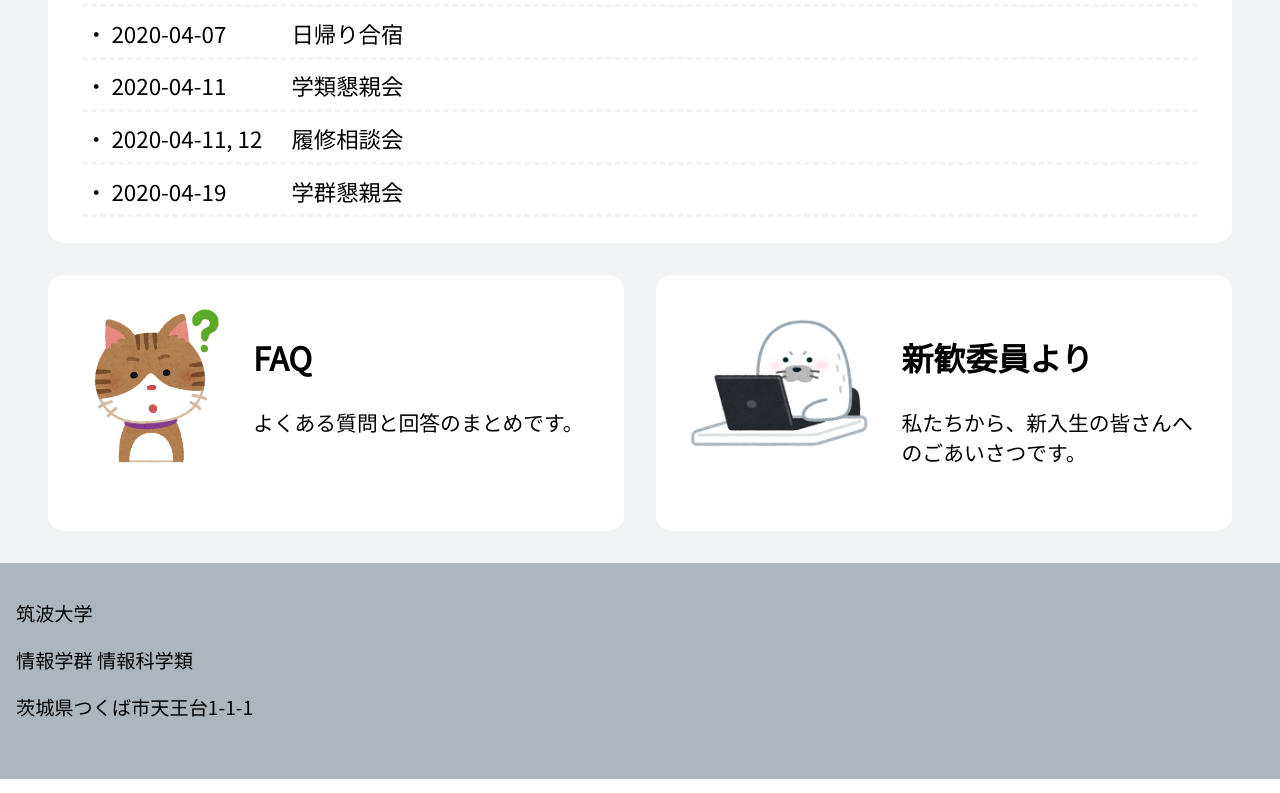
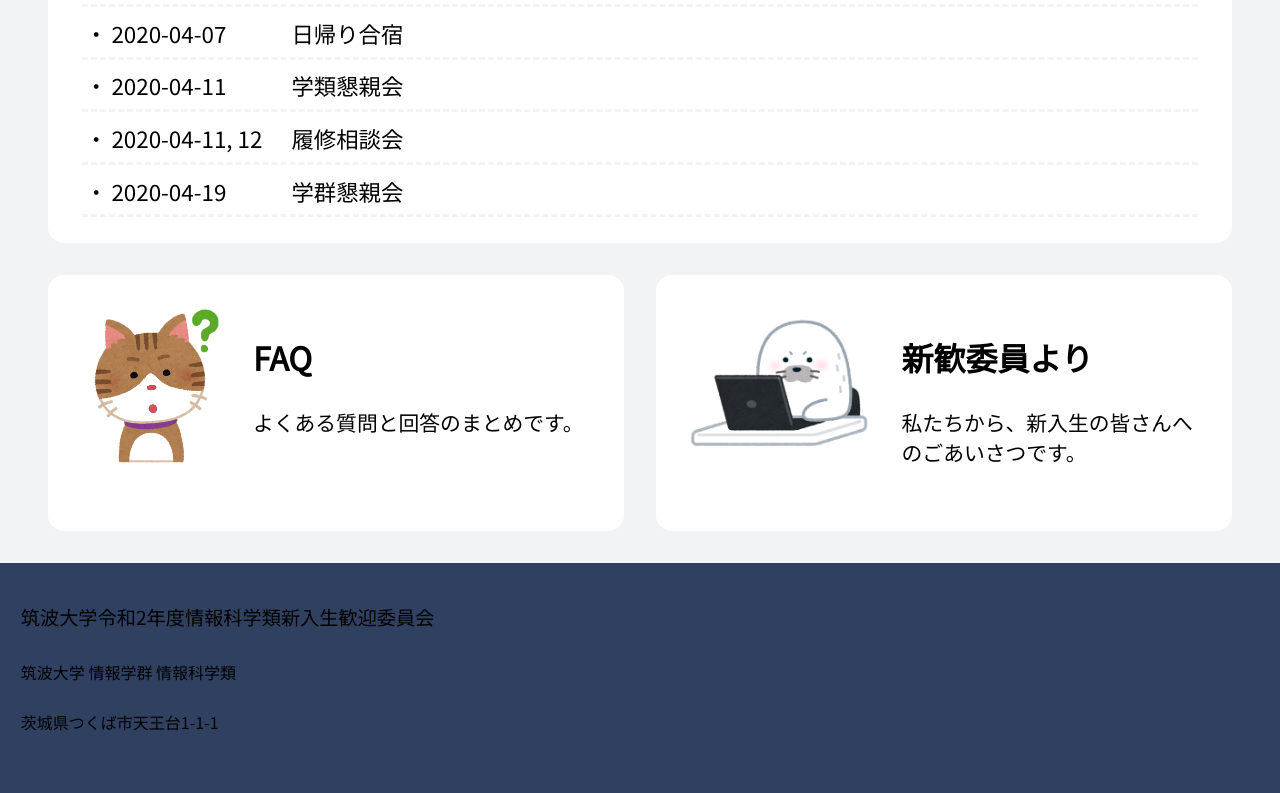
Before and after one commit to coins-shinkan/shinkan-web-20, a Gatsby site: page / in a window 1280 px wide. Shown: the part 506-1299 px from the top of the page. Built offline with nearby package versions, Linux system fonts and the light colour scheme; Gatsby itself is replaced by a stand-in of ours.

Commit message:
fix: change footer styles

```diff
--- a/src/components/Footer/footer.js
+++ b/src/components/Footer/footer.js
@@ -15,20 +15,23 @@ const Wrapper = styled.div`
   width: 100%;
   padding-top: 1rem;
   padding-left: 1rem;
-  p {
-    ${Media.MOBILE} {
-      font-size: 1rem;
-      margin: 0.2rem;
-    }
-  }
+`;
+
+const Text = styled.p`
+  font-size: 1rem;
+  padding: 0.3rem;
+`;
+
+const OrgName = styled(Text)`
+  font-size: 1.2rem;
 `;
 
 export default () => (
   <FooterRoot>
     <Wrapper>
-      <p>筑波大学</p>
-      <p>情報学群 情報科学類</p>
-      <p>茨城県つくば市天王台1-1-1</p>
+      <OrgName>筑波大学令和2年度情報科学類新入生歓迎委員会</OrgName>
+      <Text>筑波大学 情報学群 情報科学類</Text>
+      <Text>茨城県つくば市天王台1-1-1</Text>
     </Wrapper>
   </FooterRoot>
 );
--- a/src/const/Color.js
+++ b/src/const/Color.js
@@ -3,5 +3,5 @@ export default {
   SECONDARY: "#f1f3f5",
   WHITE: "#ffffff",
   BLACK: "#000000",
-  FOOTER: "#adb5bd"
+  FOOTER: "#304061"
 };
```
